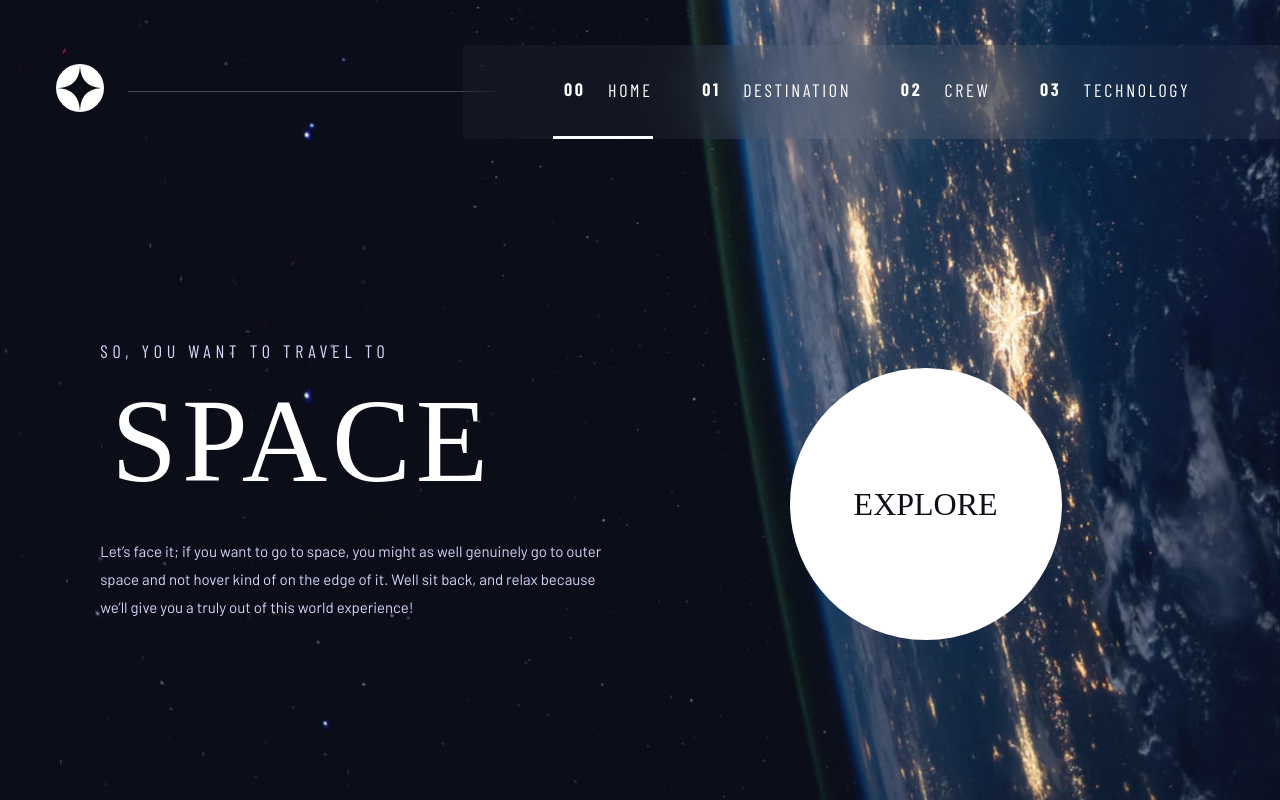
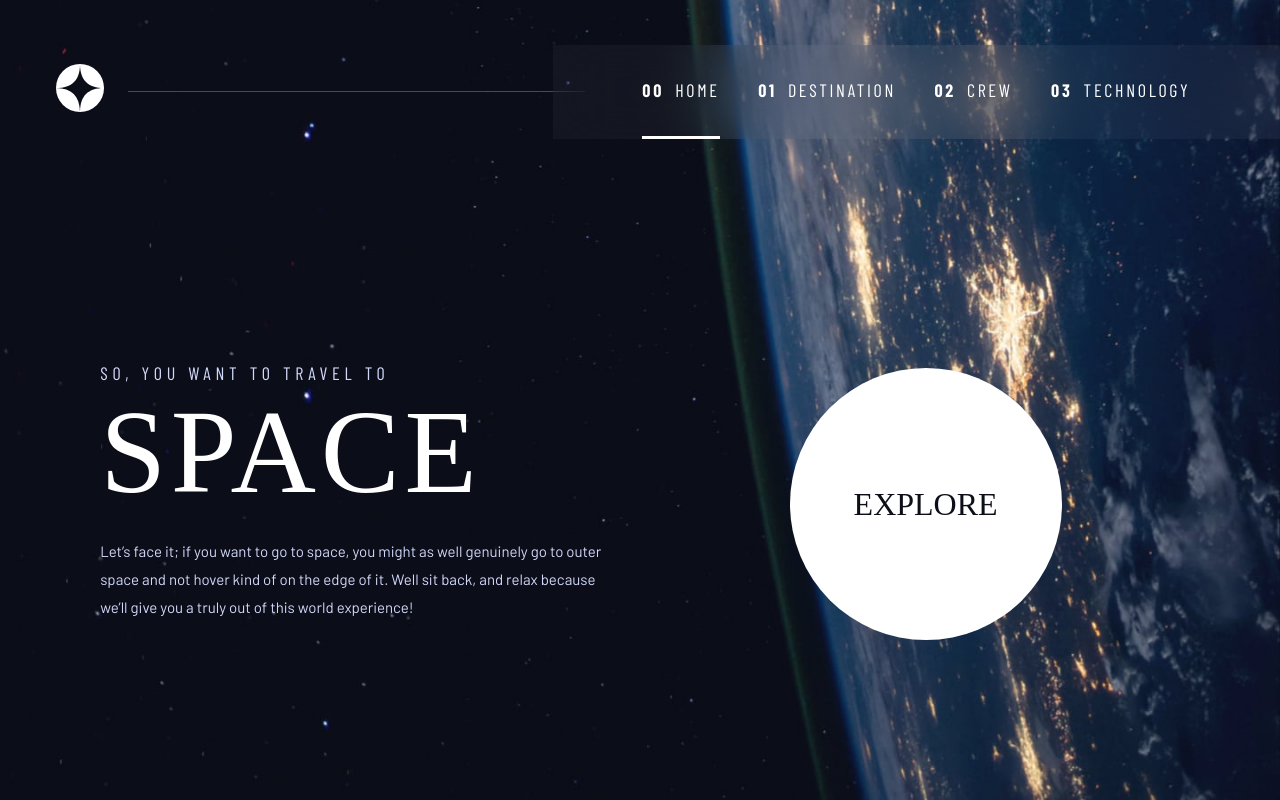
Before and after one commit to TristanBerger6/FM_space_tourism, a website: page index.html in a window 1280 px wide. Drawn offline with nearby package versions, Linux system fonts and the light colour scheme; a web font is replaced by a local one.

Commit message:
padding header

```diff
--- a/sass/pages/_home.scss
+++ b/sass/pages/_home.scss
@@ -44,6 +44,9 @@ body{
                 padding-inline : 0rem;
             }
         }
+        span{
+            padding: 0;
+        }
 
         .grid-container{
             padding-bottom: max(6rem, 20vh);
```
Also changed, not shown: public/css/main.css, 1 other file.
